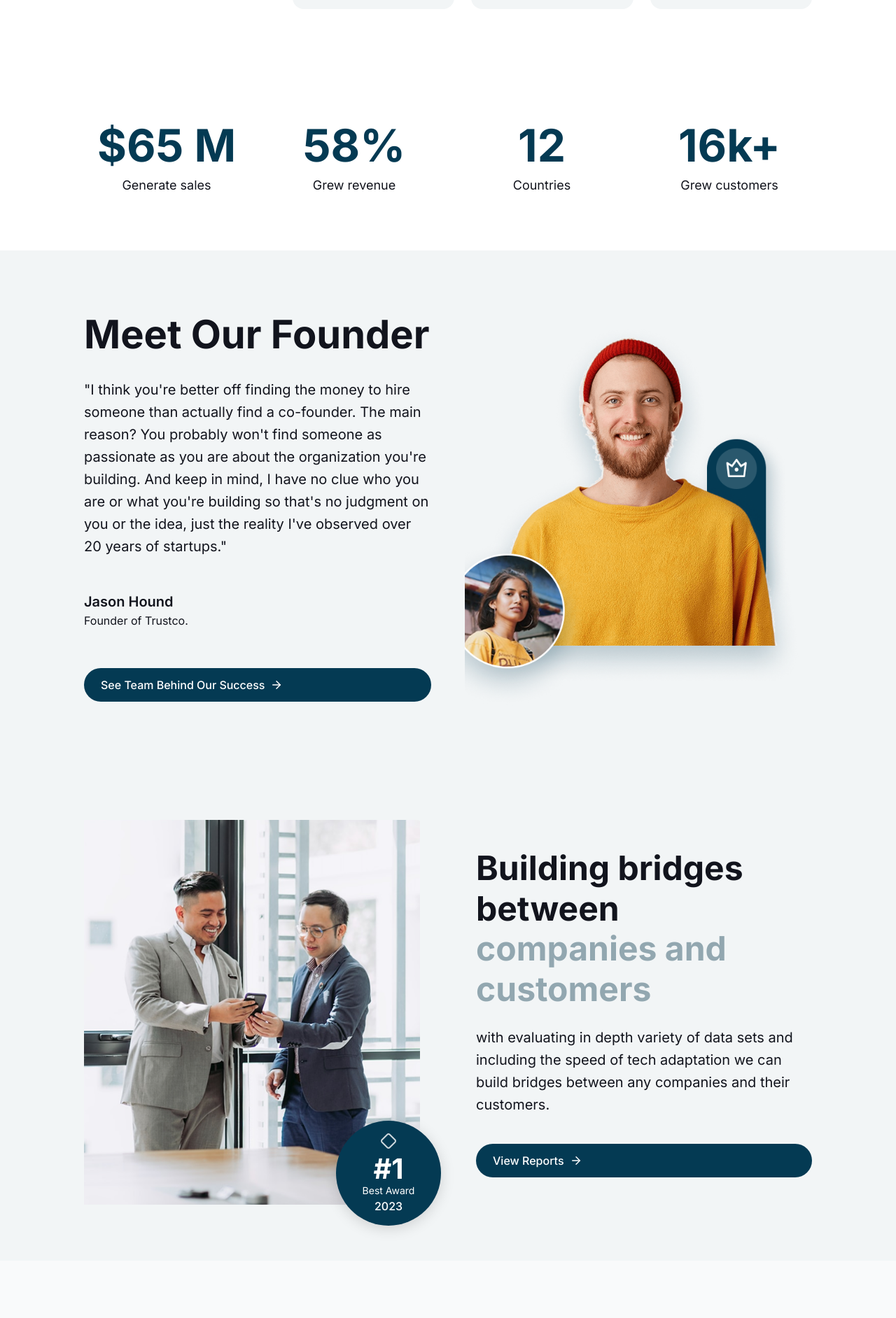
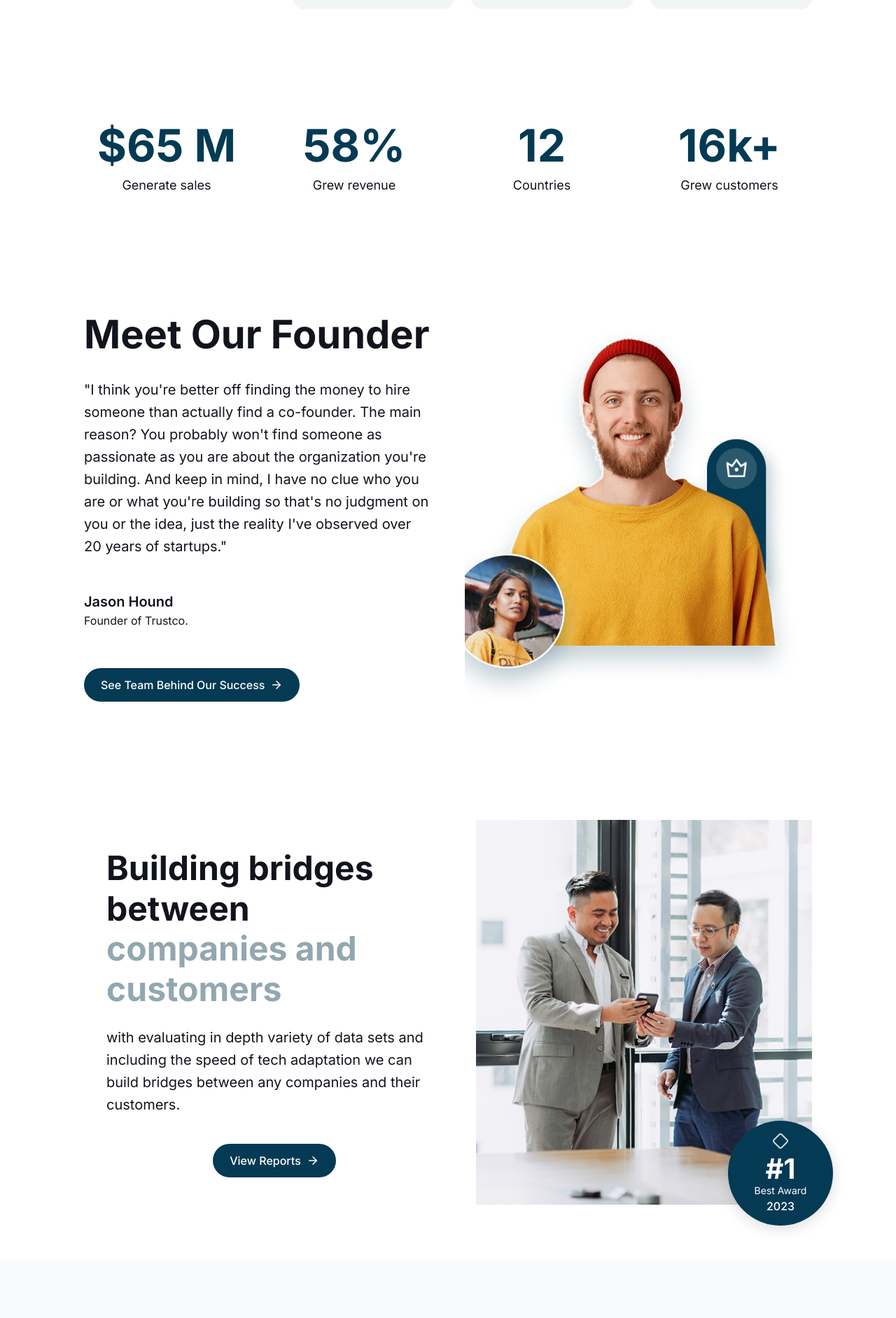
Before and after one commit to swarajzz/trustco, a Next.js app: page / in a window 1280 px wide. Shown: the part 2316-4200 px from the top of the page at 70% size. Built offline with nearby package versions, Linux system fonts and the light colour scheme.

Commit message:
add order in 3 sections for changing order in mobile view

```diff
--- a/src/app/page.tsx
+++ b/src/app/page.tsx
@@ -57,6 +57,7 @@ export default function Home() {
         benefits={benefitsData.benefits}
       />
 
+      <div className="order-section">
         {/* Stats Section */}
         <StatsSection stats={statsData} />
 
@@ -82,6 +83,7 @@ export default function Home() {
           ctaLink={bridgesData.ctaLink}
           award={bridgesData.award}
         />
+      </div>
 
       {/* Testimonials Section */}
       <TestimonialsSection
--- a/src/styles/benefits-section.css
+++ b/src/styles/benefits-section.css
@@ -39,6 +39,7 @@
   font-size: 1.125rem;
   line-height: 1.6;
   color: var(--text-color);
+  text-align: center;
 }
 
 .benefits-grid {
--- a/src/styles/bridges-section.css
+++ b/src/styles/bridges-section.css
@@ -1,5 +1,6 @@
 .bridges-section {
   padding: 5rem 0;
+  background-color: white;
 }
 
 .bridges-container {
@@ -12,6 +13,7 @@
   position: relative;
   width: 100%;
   height: 400px;
+  order: 2;
 }
 
 .bridges-image {
@@ -67,6 +69,8 @@
   display: flex;
   flex-direction: column;
   gap: 1.5rem;
+  align-items: center;
+  text-align: center;
 }
 
 .bridges-title {
@@ -106,6 +110,9 @@
 }
 
 @media (min-width: 768px) {
+  .bridges-section {
+    order: 2;
+  }
   .bridges-container {
     flex-direction: row;
     align-items: center;
@@ -119,6 +126,7 @@
   .bridges-content {
     flex: 1;
     padding-left: 2rem;
+    text-align: start;
   }
 }
 
--- a/src/styles/founder-section.css
+++ b/src/styles/founder-section.css
@@ -1,5 +1,7 @@
 .founder-section {
   padding: 5rem 0;
+  order: 2;
+  background-color: white;
 }
 
 .founder-container {
@@ -14,6 +16,7 @@
   display: flex;
   flex-direction: column;
   gap: 2rem;
+  align-items: center;
 }
 
 .founder-title {
@@ -112,6 +115,9 @@
 }
 
 @media (min-width: 768px) {
+  .founder-section {
+    order: 1;
+  }
   .founder-container {
     flex-direction: row;
     text-align: start;
@@ -131,6 +137,7 @@
 
   .founder-content {
     flex: 1;
+    align-items: start;
   }
 
   .founder-title {
--- a/src/styles/globals.css
+++ b/src/styles/globals.css
@@ -45,6 +45,11 @@ img {
   height: auto;
 }
 
+.order-section {
+  display: flex;
+  flex-direction: column;
+}
+
 @media (max-width: 1024px) {
   .container {
     padding: 0 2rem;
--- a/src/styles/stats-section.css
+++ b/src/styles/stats-section.css
@@ -1,6 +1,7 @@
 .stats-section {
   padding: 5rem 0;
   background-color: white;
+  order: 1;
 }
 
 .stats-container {
@@ -43,6 +44,9 @@
 }
 
 @media (min-width: 768px) {
+  .stats-section {
+    order: 0;
+  }
   .stat-item {
     min-width: auto;
   }
```
Also changed, not shown: src/styles/brands.css (line endings or trailing spaces). Lines whose indentation alone changed are shown as unchanged.
